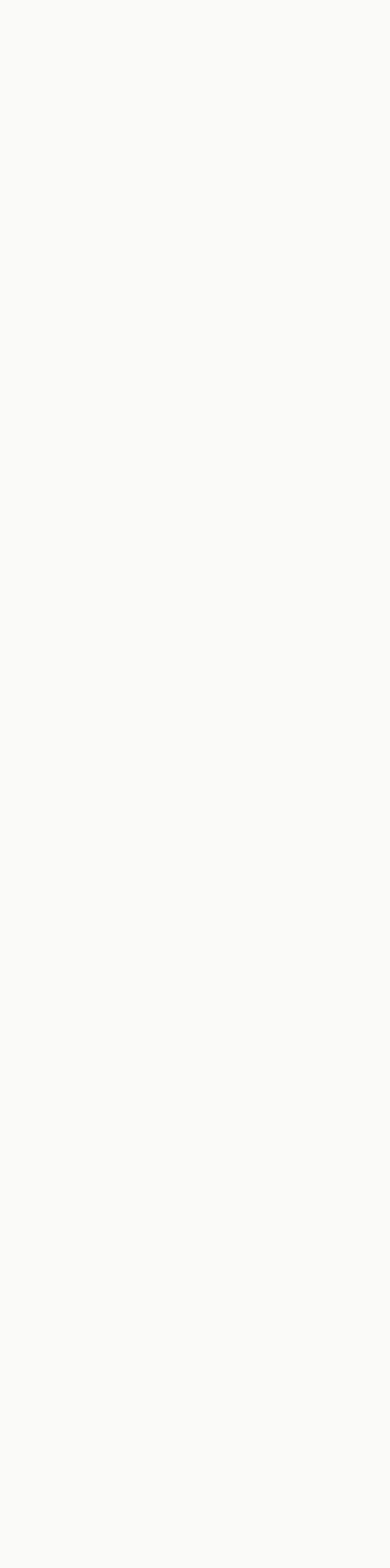
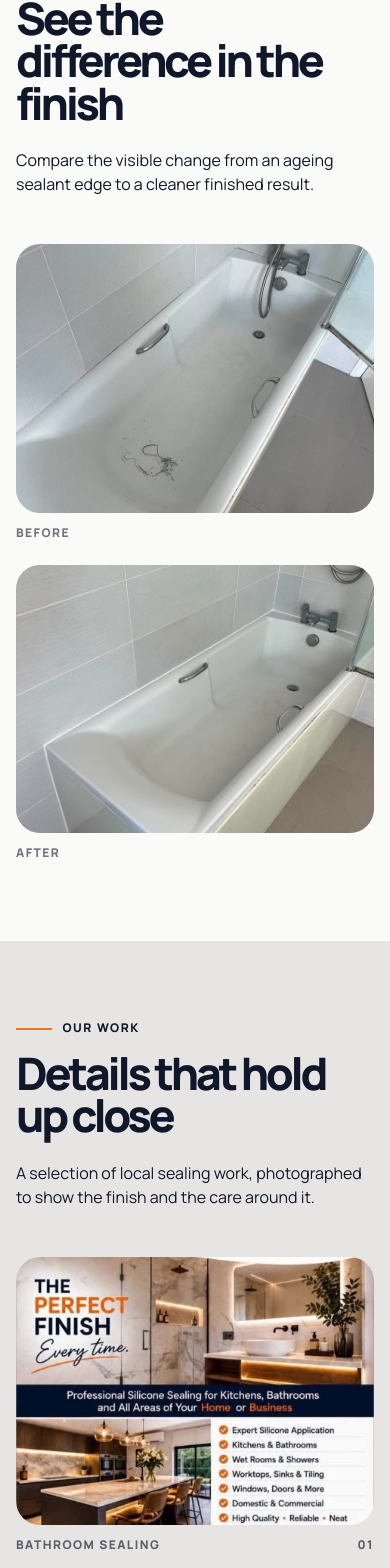
Before and after one commit to andresleosan/SiliconeSolutions, a Next.js app: page / in a window 390 px wide. Shown: the part 6755-8323 px from the top of the page. Before the commit the page ends 6729 px from the top, so only its background shows below. Built offline with nearby package versions, Linux system fonts and the light colour scheme.

Commit message:
feat: add before and after gallery

```diff
--- a/app/page.tsx
+++ b/app/page.tsx
@@ -1,11 +1,13 @@
-import { processSteps, services, siteCopy } from "../src/content";
+import { galleryItems, processSteps, services, siteCopy } from "../src/content";
 import { AboutSection } from "../src/components/AboutSection";
+import { BeforeAfterSlider } from "../src/components/BeforeAfterSlider";
 import { Hero } from "../src/components/Hero";
 import { MobileContactBar } from "../src/components/MobileContactBar";
 import { Navbar } from "../src/components/Navbar";
 import { ProblemSection } from "../src/components/ProblemSection";
 import { ServicesCarousel } from "../src/components/ServicesCarousel";
 import { TrustBar } from "../src/components/TrustBar";
+import { WorkGallery } from "../src/components/WorkGallery";
 import { phoneHref, whatsappHref } from "../src/lib/contact";
 
 export default function Home() {
@@ -36,6 +38,13 @@ export default function Home() {
           phoneHref={phoneHref}
         />
         <ServicesCarousel services={services} />
+        <BeforeAfterSlider
+          beforeSrc="/images/banera-antes.jpg"
+          afterSrc="/images/banera.jpg"
+          beforeAlt="Bath edge showing an ageing silicone seal before specialist work"
+          afterAlt="Bath edge showing a clean finished silicone seal"
+        />
+        <WorkGallery items={galleryItems} />
         <div id="contact" className="h-0" aria-hidden="true" />
       </main>
       <MobileContactBar whatsappHref={whatsappHref} phoneHref={phoneHref} />
--- /dev/null
+++ b/src/components/BeforeAfterSlider.tsx
@@ -0,0 +1,150 @@
+"use client";
+
+import Image from "next/image";
+import { ArrowLeftRight } from "lucide-react";
+import { useState } from "react";
+
+import { SectionHeading } from "./SectionHeading";
+
+type BeforeAfterSliderProps = {
+  beforeSrc: string;
+  afterSrc: string;
+  beforeAlt: string;
+  afterAlt: string;
+};
+
+export function BeforeAfterSlider({
+  beforeSrc,
+  afterSrc,
+  beforeAlt,
+  afterAlt,
+}: BeforeAfterSliderProps) {
+  const [reveal, setReveal] = useState(50);
+
+  return (
+    <section className="bg-[var(--warm-white)] py-20 sm:py-28" aria-labelledby="comparison-title">
+      <div className="container">
+        <SectionHeading
+          eyebrow="Before and after"
+          title="See the difference in the finish"
+          body="Compare the visible change from an ageing sealant edge to a cleaner finished result."
+          id="comparison-title"
+        />
+
+        <div data-comparison-root>
+          <div data-comparison-fallback className="mt-12 grid gap-6 sm:grid-cols-2">
+            <figure className="m-0">
+              <div className="relative aspect-[4/3] overflow-hidden rounded-[1.5rem] bg-[var(--stone)]">
+                <Image
+                  src={beforeSrc}
+                  alt={beforeAlt}
+                  fill
+                  loading="lazy"
+                  sizes="(max-width: 639px) calc(100vw - 2rem), 39rem"
+                  className="object-cover"
+                />
+              </div>
+              <figcaption className="mt-3 text-xs font-extrabold uppercase tracking-[0.12em] text-[var(--navy)]/60">
+                Before
+              </figcaption>
+            </figure>
+            <figure className="m-0">
+              <div className="relative aspect-[4/3] overflow-hidden rounded-[1.5rem] bg-[var(--stone)]">
+                <Image
+                  src={afterSrc}
+                  alt={afterAlt}
+                  fill
+                  loading="lazy"
+                  sizes="(max-width: 639px) calc(100vw - 2rem), 39rem"
+                  className="object-cover"
+                />
+              </div>
+              <figcaption className="mt-3 text-xs font-extrabold uppercase tracking-[0.12em] text-[var(--navy)]/60">
+                After
+              </figcaption>
+            </figure>
+          </div>
+
+          <div data-comparison-enhanced hidden className="mt-12" suppressHydrationWarning>
+            <div className="relative aspect-[4/3] overflow-hidden rounded-[1.5rem] bg-[var(--stone)] shadow-[0_1.5rem_4rem_rgba(15,23,42,0.12)]">
+              <Image
+                src={beforeSrc}
+                alt={beforeAlt}
+                fill
+                loading="lazy"
+                sizes="(max-width: 767px) calc(100vw - 2rem), 78rem"
+                className="object-cover"
+              />
+
+              <div
+                className="absolute inset-0 overflow-hidden"
+                style={{ clipPath: `inset(0 ${100 - reveal}% 0 0)` }}
+                aria-hidden="true"
+              >
+                <Image
+                  src={afterSrc}
+                  alt=""
+                  fill
+                  loading="lazy"
+                  sizes="(max-width: 767px) calc(100vw - 2rem), 78rem"
+                  className="object-cover"
+                />
+              </div>
+
+              <span className="absolute left-4 top-4 rounded-full bg-[var(--navy)] px-3 py-1.5 text-xs font-extrabold uppercase tracking-[0.12em] text-[var(--warm-white)] sm:left-6 sm:top-6">
+                Before
+              </span>
+              <span className="absolute right-4 top-4 rounded-full bg-[var(--orange)] px-3 py-1.5 text-xs font-extrabold uppercase tracking-[0.12em] text-[var(--navy)] sm:right-6 sm:top-6">
+                After
+              </span>
+
+              <div
+                className="pointer-events-none absolute inset-y-0 z-10 w-px bg-[var(--warm-white)] shadow-[0_0_0_1px_rgba(15,23,42,0.18)]"
+                style={{ left: `${reveal}%` }}
+                aria-hidden="true"
+              >
+                <span className="absolute left-1/2 top-1/2 flex h-12 w-12 -translate-x-1/2 -translate-y-1/2 items-center justify-center rounded-full border-2 border-[var(--warm-white)] bg-[var(--orange)] text-[var(--navy)] shadow-lg">
+                  <ArrowLeftRight aria-hidden="true" size={21} strokeWidth={2.25} />
+                </span>
+              </div>
+
+              <label className="sr-only" htmlFor="before-after-range">
+                Reveal more of the finished result
+              </label>
+              <input
+                id="before-after-range"
+                className="absolute inset-0 z-20 h-full w-full cursor-ew-resize opacity-0 focus-visible:opacity-100 focus-visible:outline-none focus-visible:ring-4 focus-visible:ring-[var(--orange)]"
+                type="range"
+                min="0"
+                max="100"
+                step="1"
+                value={reveal}
+                onChange={(event) => setReveal(Number(event.target.value))}
+                aria-valuetext={`${reveal}% finished result revealed`}
+              />
+            </div>
+
+            <div className="mt-4 flex items-center justify-between gap-4 text-xs font-extrabold uppercase tracking-[0.12em] text-[var(--navy)]/60">
+              <span>Drag or use the keyboard</span>
+              <span>{reveal}% revealed</span>
+            </div>
+          </div>
+
+          <script
+            dangerouslySetInnerHTML={{
+              __html: `(() => {
+                const root = document.currentScript?.parentElement;
+                const fallback = root?.querySelector("[data-comparison-fallback]");
+                const enhanced = root?.querySelector("[data-comparison-enhanced]");
+                if (fallback && enhanced) {
+                  fallback.setAttribute("hidden", "");
+                  enhanced.removeAttribute("hidden");
+                }
+              })();`,
+            }}
+          />
+        </div>
+      </div>
+    </section>
+  );
+}
--- /dev/null
+++ b/src/components/WorkGallery.tsx
@@ -0,0 +1,47 @@
+import Image from "next/image";
+
+import { SectionHeading } from "./SectionHeading";
+import { type GalleryItem } from "../content";
+
+type WorkGalleryProps = {
+  items: GalleryItem[];
+};
+
+export function WorkGallery({ items }: WorkGalleryProps) {
+  return (
+    <section className="bg-[var(--stone)] py-20 sm:py-28" aria-labelledby="gallery-title">
+      <div className="container">
+        <SectionHeading
+          eyebrow="Our work"
+          title="Details that hold up close"
+          body="A selection of local sealing work, photographed to show the finish and the care around it."
+          id="gallery-title"
+        />
+
+        <div className="mt-12 grid gap-5 sm:grid-cols-2 lg:grid-cols-12">
+          {items.map((item, index) => (
+            <figure
+              className={`group m-0 ${index === 0 ? "sm:col-span-2 lg:col-span-7" : "lg:col-span-5"}`}
+              key={item.src}
+            >
+              <div className="relative aspect-[4/3] overflow-hidden rounded-[1.5rem] bg-[var(--warm-white)]">
+                <Image
+                  src={item.src}
+                  alt={item.alt}
+                  fill
+                  loading="lazy"
+                  sizes="(max-width: 639px) calc(100vw - 2rem), (max-width: 1023px) 50vw, 58vw"
+                  className="object-cover motion-safe:transition-transform motion-safe:duration-500 motion-safe:group-hover:scale-[1.02]"
+                />
+              </div>
+              <figcaption className="mt-3 flex items-center justify-between gap-4 text-xs font-extrabold uppercase tracking-[0.12em] text-[var(--navy)]/65">
+                <span>{item.label}</span>
+                <span aria-hidden="true">{String(index + 1).padStart(2, "0")}</span>
+              </figcaption>
+            </figure>
+          ))}
+        </div>
+      </div>
+    </section>
+  );
+}
```
